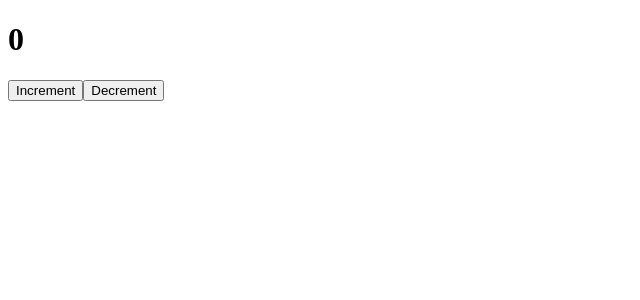
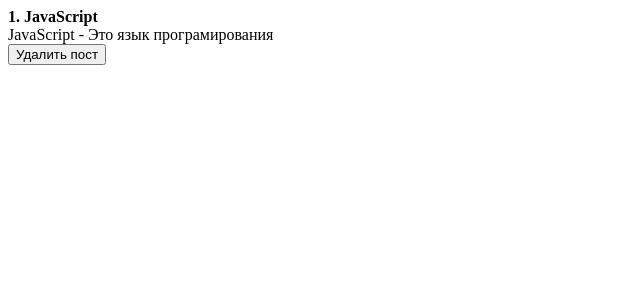
Before and after one commit to Warex1000/react_app, a React (Create React App) app: page / in a window 1280 px wide. Shown: the top 300 px of the page, without its empty margins (0-640 px from the left). Built offline with nearby package versions, Linux system fonts and the light colour scheme.

Commit message:
My React App study ClassCounter

```diff
--- a/src/App.js
+++ b/src/App.js
@@ -11,9 +11,17 @@ function App() {
 
   return (
     <div className="App">
-        {/*<Counter/>*/}
-        <ClassCounter/>
-
+        <div className="post">
+            <div className="post__content">
+                <strong>1. JavaScript</strong>
+                <div>
+                    JavaScript - Это язык програмирования
+                </div>
+            </div>
+            <div className="post__btns">
+                <button> Удалить пост</button>
+            </div>
+        </div>
     </div>
   );
 }
```
